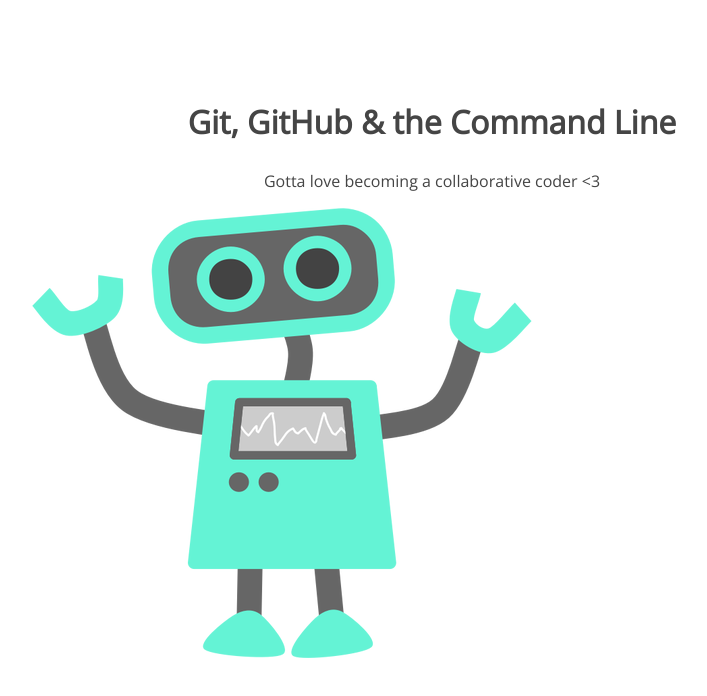
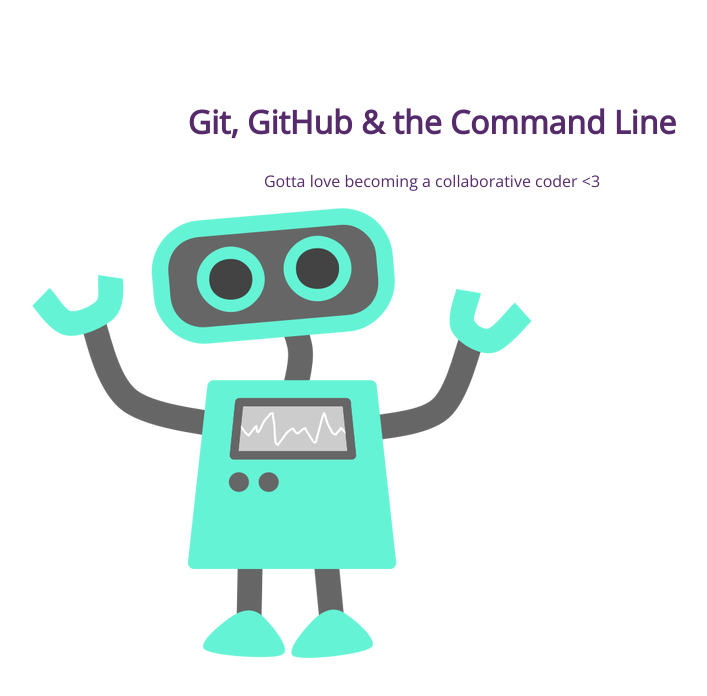
Before and after one commit to sloanmalone/105-project, a plain HTML site: page index.html in a window 1280 px wide. Shown: the whole page, without its empty margins (208-915 px from the left). Drawn offline with nearby package versions, Linux system fonts and the light colour scheme.

Commit message:
header color change

```diff
--- a/css/style.css
+++ b/css/style.css
@@ -5,7 +5,7 @@ section {
 section h1,
 section p {
 	text-align: center;
-	color: #454545;
+	color: #562b6b;
 }
 section h1 {
 	font: 32px 'Open Sans';
```
